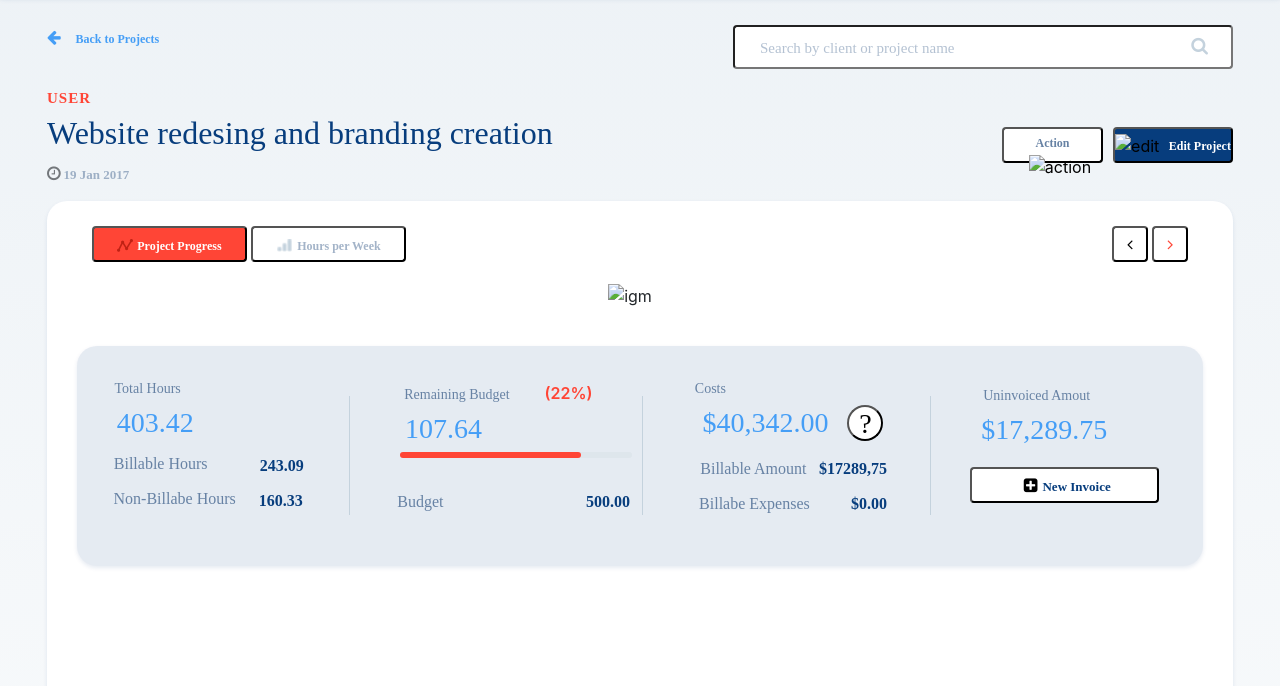
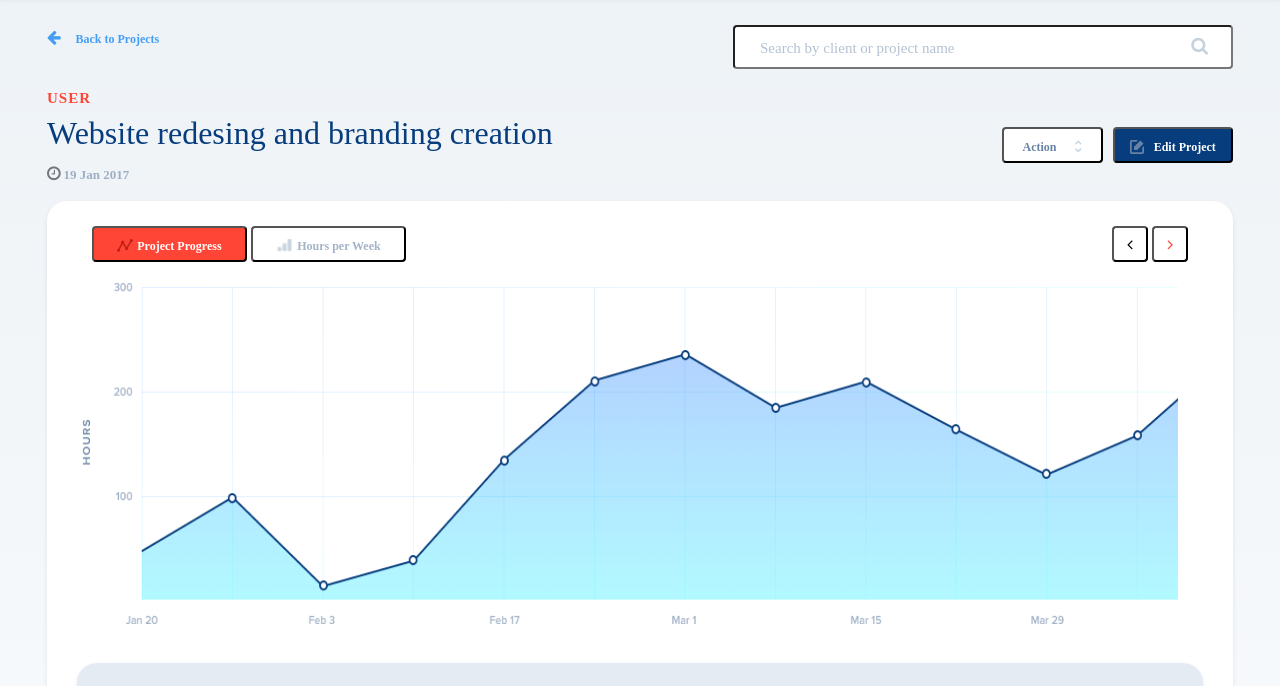
Before and after one commit to inhaq/hello, a plain HTML site: page index.html in a window 1280 px wide. Shown: the part 59-745 px from the top of the page. Drawn offline with nearby package versions, Linux system fonts and the light colour scheme; the site is published under a folder, as on GitHub Pages, so addresses that start at the root find nothing.

Commit message:
imgs links updated

```diff
--- a/index.html
+++ b/index.html
@@ -55,10 +55,10 @@
             <div class="col-md-4 mid-vertical">
                 <button class="btn-action">
                     <span class="Actions">Action </span>
-                    <img class="Arrows-icon" src="/assets/arrows-icon@3x.png" alt="action">
+                    <img class="Arrows-icon" src="./assets/arrows-icon@3x.png" alt="action">
                 </button>
                 <button class="btn-edit">
-                    <img class="Edit-icon" src="/assets/edit-icon@2x.png" alt="edit">
+                    <img class="Edit-icon" src="./assets/edit-icon@2x.png" alt="edit">
                     <span class="Edit-Project">Edit Project</span>
                 </button>
             </div>
@@ -69,14 +69,14 @@
                 <div class="row">
                     <div class="col-md-6">
                         <button class="Button">
-                            <img src="assets/icon.png" srcset="assets/icon@2x.png 2x,
+                            <img src="./assets/icon.png" srcset="assets/icon@2x.png 2x,
              assets/icon@3x.png 3x"
                                 class="Icon" alt="icon">
                             <span class="Project-Progress">Project Progress</span>
                         </button>
 
                         <button class="Button Rectangle-7">
-                            <img src="assets/icon_2.png" srcset="assets/icon_2.png 2x,
+                            <img src="./assets/icon_2.png" srcset="assets/icon_2.png 2x,
              assets/icon_2.png 3x"
                                 class="Icon" alt="icon">
                             <span class="Hours-Per-Week">Hours per Week</span>
@@ -93,7 +93,7 @@
                 </div>
                 <div class="row">
                     <div class="col-md-12 chart-pad text-center">
-                        <img src="/assets/chart.png" alt="igm" class="Chart">
+                        <img src="./assets/chart.png" alt="igm" class="Chart">
                     </div>
                 </div>
                 <div class="text-center pl-10 pt-5">
```
Lines whose indentation alone changed are shown as unchanged.
